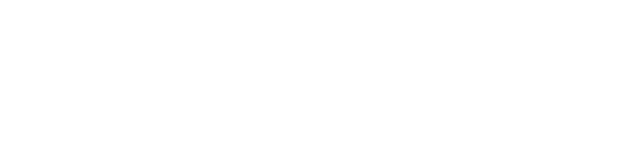
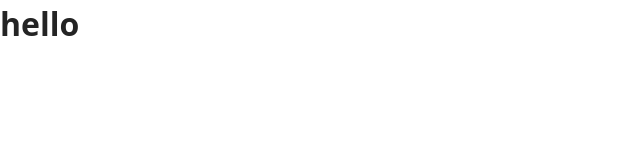
Before and after one commit to Jul88T/gravity-team-projectfree, a plain HTML site: page index.html in a window 1280 px wide. Shown: the whole page, without its empty margins (0-640 px from the left). Drawn offline with Linux system fonts and the light colour scheme; files that its build step writes are made by us from their sources; files whose address does not match are found by name.

Commit message:
Deploying to gh-pages from @ Jul88T/thirdweb-studioFree@76f9bd5e32a7e6bf64822a4f531e926e4acc1f01 🚀

```diff
--- a/index.html
+++ b/index.html
@@ -9,7 +9,7 @@
     <link rel="stylesheet" crossorigin href="/thirdweb-studioFree/assets/index-BE24Cirx.css">
   </head>
   <body>
-    <header class="header-cont"></header>
+    <header class="header-cont"><h1>hello</h1></header>
 
 
     <main>
```
